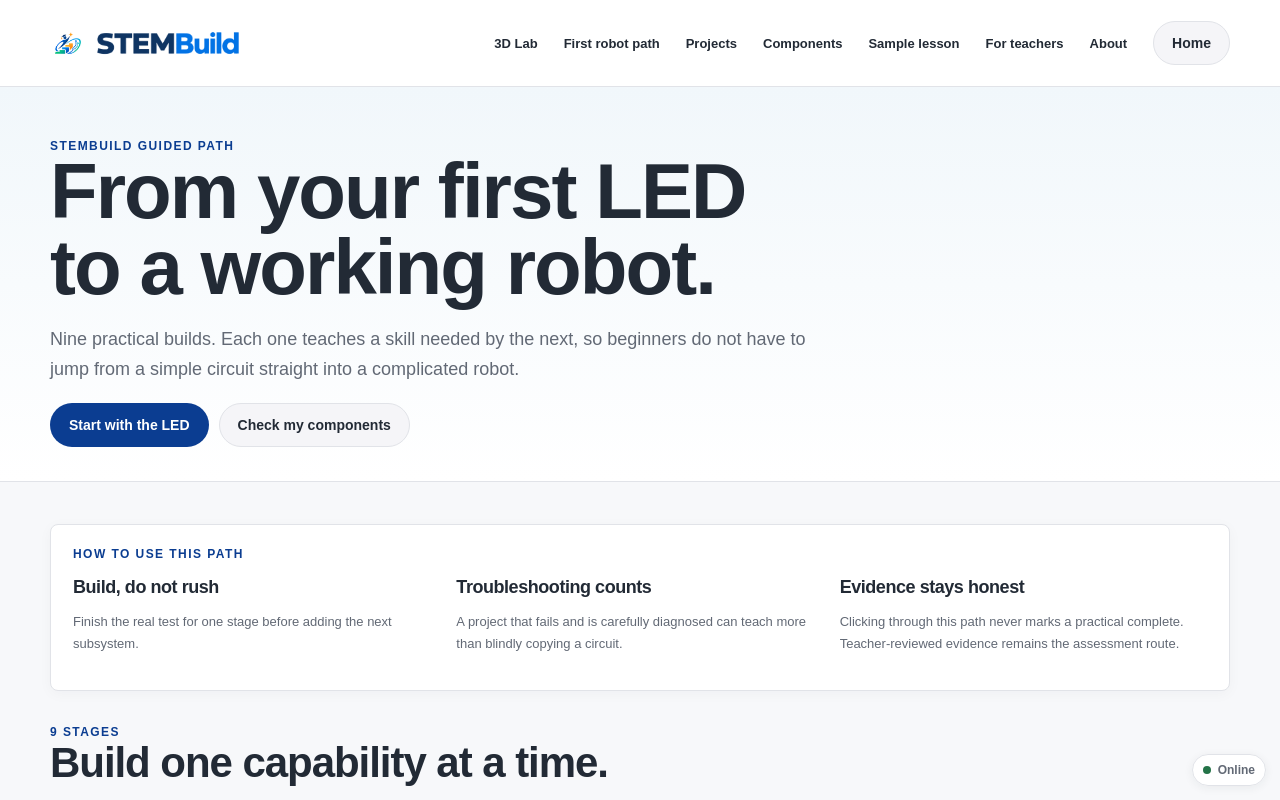
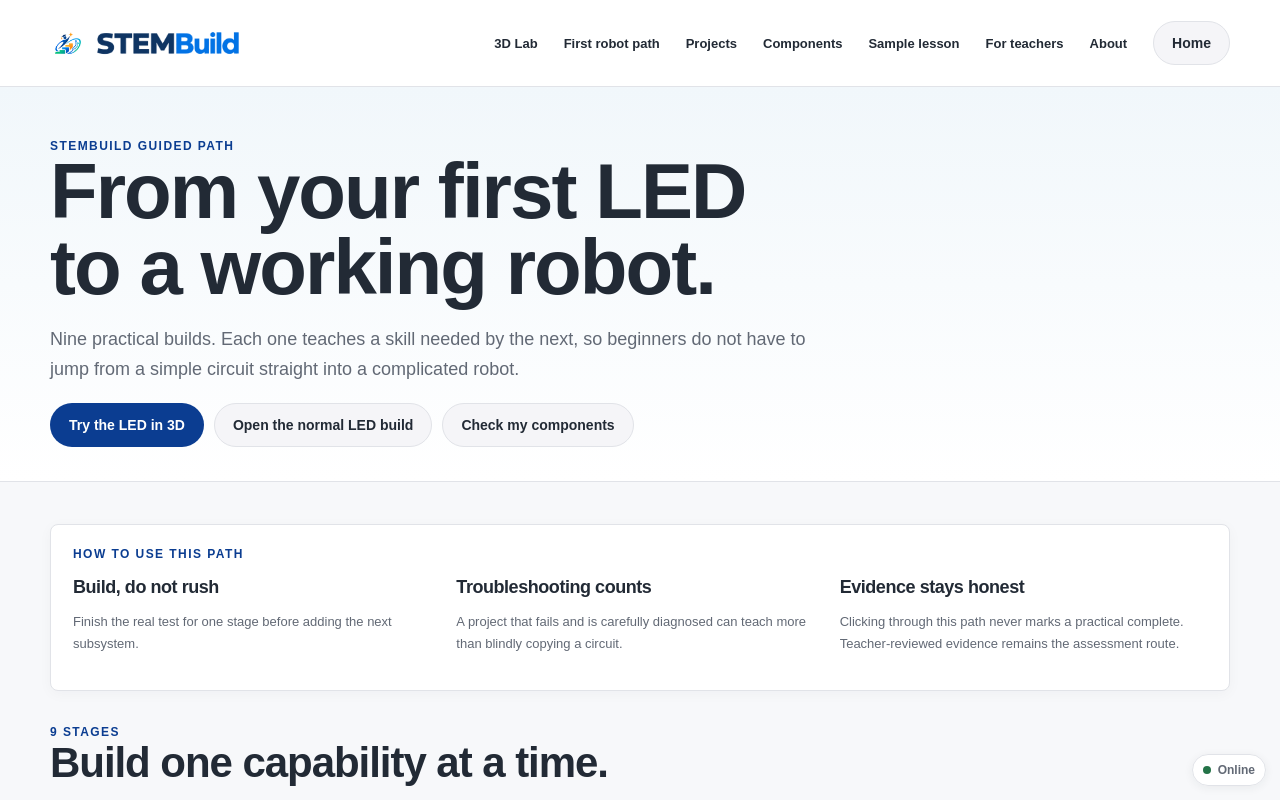
Before and after one commit to cath365/STEMBuild-, a Next.js app: page /learning-paths/first-robot in a window 1280 px wide. Shown: the top 800 px of the page. Built offline with nearby package versions, Linux system fonts and the light colour scheme.

Commit message:
lab: link first robot path to 3D proof of concept

```diff
--- a/src/app/learning-paths/first-robot/page.tsx
+++ b/src/app/learning-paths/first-robot/page.tsx
@@ -31,7 +31,8 @@ export default function FirstRobotLearningPathPage() {
           <h1>From your first LED<br/><span>to a working robot.</span></h1>
           <p className="lead">Nine practical builds. Each one teaches a skill needed by the next, so beginners do not have to jump from a simple circuit straight into a complicated robot.</p>
           <div className="inline" style={{marginTop:18}}>
-            <Link className="btn btn-primary" href="/build/first-led">Start with the LED</Link>
+            <Link className="btn btn-primary" href="/3d-lab">Try the LED in 3D</Link>
+            <Link className="btn" href="/build/first-led">Open the normal LED build</Link>
             <Link className="btn" href="/components">Check my components</Link>
           </div>
         </div>
```
